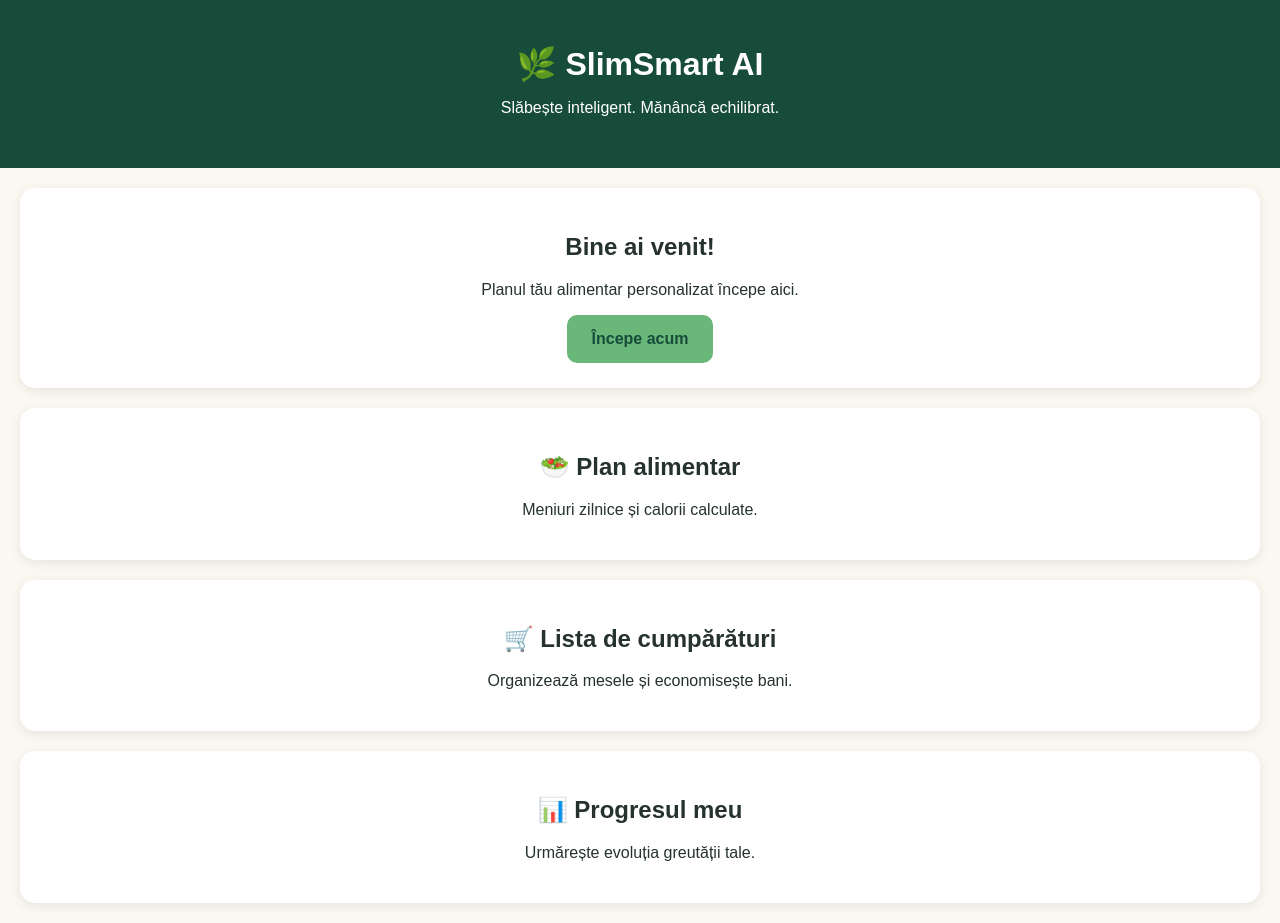
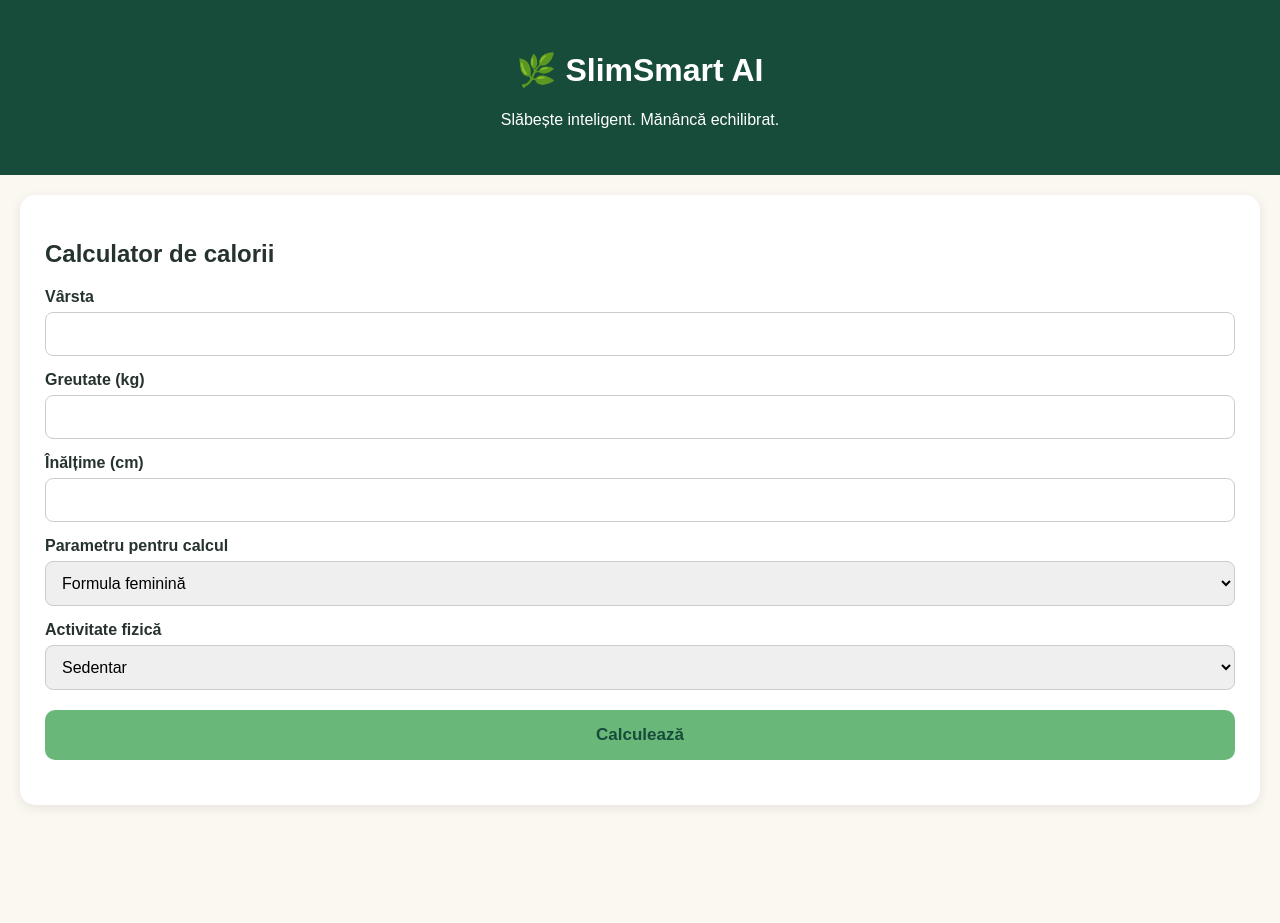
Before and after one commit to crissdj22-blip/SlimSmart-AI, a plain HTML site: page index.html in a window 1280 px wide. Both pictures are taken after a click on the button "Începe acum". After the commit the page ends 825 px from the top, so only its background shows below. Drawn offline with Linux system fonts and the light colour scheme.

Commit message:
Update index.html

```diff
--- a/index.html
+++ b/index.html
@@ -2,7 +2,7 @@
 <html lang="ro">
 <head>
 <meta charset="UTF-8">
-  <meta name="viewport" content="width=device-width, initial-scale=1.0">
+<meta name="viewport" content="width=device-width, initial-scale=1">
 <title>SlimSmart AI</title>
 
 <style>
@@ -11,19 +11,13 @@
   font-family: Arial, sans-serif;
   background: #FAF8F1;
   color: #26332D;
-      text-align: center;
 }
-
 header {
   background: #174C3A;
   color: white;
-      padding: 35px 15px;
+  text-align: center;
+  padding: 30px 15px;
 }
-
-    h1 {
-      margin: 10px 0;
-    }
-
 .card {
   background: white;
   margin: 20px;
@@ -31,15 +25,38 @@
   border-radius: 15px;
   box-shadow: 0 3px 12px #00000015;
 }
-
+label {
+  display: block;
+  margin-top: 15px;
+  font-weight: bold;
+}
+input, select {
+  box-sizing: border-box;
+  width: 100%;
+  padding: 12px;
+  margin-top: 6px;
+  border: 1px solid #ccc;
+  border-radius: 8px;
+  font-size: 16px;
+}
 button {
+  width: 100%;
   background: #69B87A;
   color: #174C3A;
   border: none;
-      padding: 15px 25px;
+  padding: 15px;
   border-radius: 10px;
-      font-size: 16px;
+  font-size: 17px;
   font-weight: bold;
+  margin-top: 20px;
+}
+#calculator {
+  display: none;
+}
+#rezultat {
+  margin-top: 20px;
+  font-weight: bold;
+  line-height: 1.6;
 }
 </style>
 </head>
@@ -51,26 +68,78 @@
   <p>Slăbește inteligent. Mănâncă echilibrat.</p>
 </header>
 
-  <div class="card">
+<div class="card" id="start">
   <h2>Bine ai venit!</h2>
-    <p>Planul tău alimentar personalizat începe aici.</p>
-    <button>Începe acum</button>
+  <p>Descoperă necesarul tău caloric estimativ.</p>
+  <button onclick="incepe()">Începe acum</button>
 </div>
 
-  <div class="card">
-    <h2>🥗 Plan alimentar</h2>
-    <p>Meniuri zilnice și calorii calculate.</p>
+<div class="card" id="calculator">
+  <h2>Calculator de calorii</h2>
+
+  <label for="varsta">Vârsta</label>
+  <input id="varsta" type="number" min="18" max="100">
+
+  <label for="greutate">Greutate (kg)</label>
+  <input id="greutate" type="number" min="30" max="350" step="0.1">
+
+  <label for="inaltime">Înălțime (cm)</label>
+  <input id="inaltime" type="number" min="100" max="250">
+
+  <label for="sex">Parametru pentru calcul</label>
+  <select id="sex">
+    <option value="f">Formula feminină</option>
+    <option value="m">Formula masculină</option>
+  </select>
+
+  <label for="activitate">Activitate fizică</label>
+  <select id="activitate">
+    <option value="1.2">Sedentar</option>
+    <option value="1.375">Activitate ușoară</option>
+    <option value="1.55">Activitate moderată</option>
+    <option value="1.725">Activitate intensă</option>
+  </select>
+
+  <button onclick="calculeaza()">Calculează</button>
+
+  <div id="rezultat" aria-live="polite"></div>
 </div>
 
-  <div class="card">
-    <h2>🛒 Lista de cumpărături</h2>
-    <p>Organizează mesele și economisește bani.</p>
-  </div>
+<script>
+function incepe() {
+  document.getElementById("start").style.display = "none";
+  document.getElementById("calculator").style.display = "block";
+}
 
-  <div class="card">
-    <h2>📊 Progresul meu</h2>
-    <p>Urmărește evoluția greutății tale.</p>
-  </div>
+function calculeaza() {
+  const v = Number(document.getElementById("varsta").value);
+  const g = Number(document.getElementById("greutate").value);
+  const h = Number(document.getElementById("inaltime").value);
+  const s = document.getElementById("sex").value;
+  const a = Number(document.getElementById("activitate").value);
+  const rezultat = document.getElementById("rezultat");
+
+  if (
+    !Number.isInteger(v) || v < 18 || v > 100 ||
+    !Number.isFinite(g) || g < 30 || g > 350 ||
+    !Number.isFinite(h) || h < 100 || h > 250
+  ) {
+    rezultat.textContent = "Introdu date valide în toate câmpurile.";
+    return;
+  }
+
+  const baza = 10 * g + 6.25 * h - 5 * v;
+  const bmr = baza + (s === "m" ? 5 : -161);
+  const mentinere = Math.round(bmr * a);
+
+  rezultat.innerHTML =
+    "Metabolism bazal estimat: " +
+    Math.round(bmr) + " kcal/zi<br>" +
+    "Necesar pentru menținere: " +
+    mentinere + " kcal/zi<br><br>" +
+    "Aceste valori sunt orientative, nu un plan medical de slăbire.";
+}
+</script>
 
 </body>
 </html>
```
Lines whose indentation alone changed are shown as unchanged.
